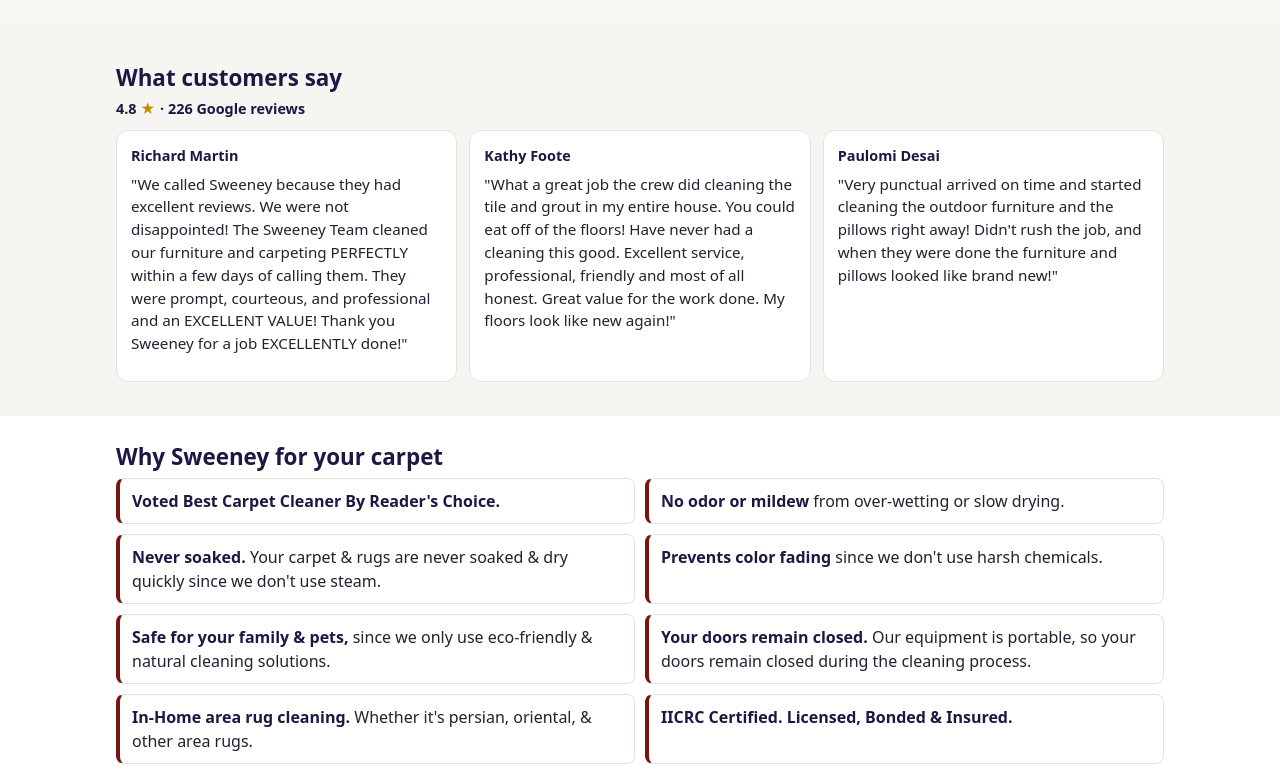
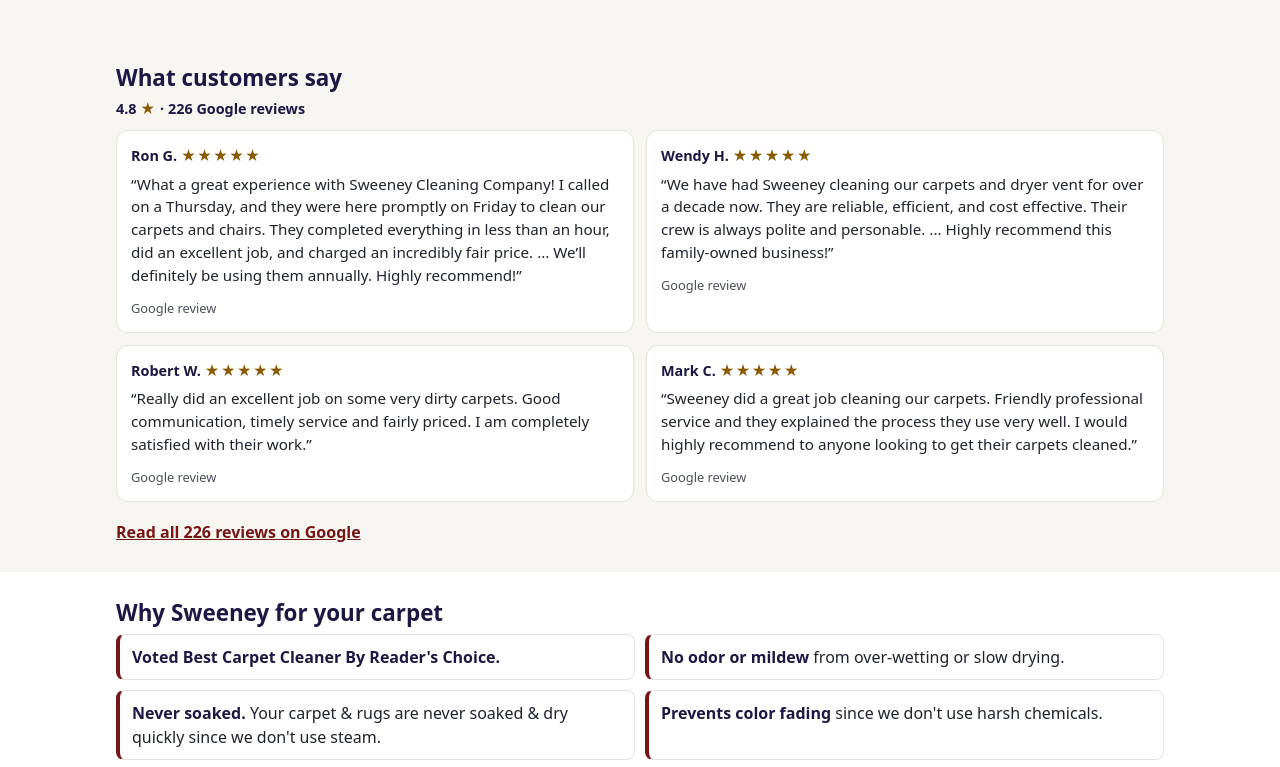
Before and after one commit to ggmedianote/lp-preview-c1, a plain HTML site: page index.html in a window 1280 px wide. Shown: the part 571-1338 px from the top of the page. Drawn offline with Linux system fonts and the light colour scheme.

Commit message:
Google reviews, calls only, site-verified claims

```diff
--- a/index.html
+++ b/index.html
@@ -36,7 +36,7 @@ header{border-bottom:1px solid var(--line);background:#fff}
 .btn-alt{background:#fff;color:var(--navy);border:2px solid var(--navy)}
 .hero{padding:14px 0 18px;background:linear-gradient(#fff,var(--bg))}
 .proof{font-size:.9rem;color:var(--mute);margin:0 0 10px}
-.stars{color:#c98a00;letter-spacing:1px}
+.stars{color:#8a5a00;letter-spacing:1px}
 .sub{color:var(--mute);margin-bottom:12px}
 .offer{background:var(--red);color:#fff;border-radius:12px;padding:12px 14px;margin:0 0 12px}
 .offer strong{display:block;font-size:1.5rem;line-height:1.1;font-weight:900}
@@ -55,6 +55,9 @@ section{padding:28px 0}
 .reviews{display:flex;gap:12px;overflow-x:auto;scroll-snap-type:x mandatory;padding-bottom:6px;-webkit-overflow-scrolling:touch}
 .rv{flex:0 0 86%;scroll-snap-align:start;background:#fff;border:1px solid var(--line);border-radius:12px;padding:14px}
 .rv p{font-size:.95rem}
+.rv{margin:0}
+.src{font-size:.8rem;color:var(--mute)}
+.more{margin:12px 0 0;font-weight:700}
 .rv .who{font-weight:700;color:var(--navy);font-size:.9rem;margin-bottom:6px}
 .why{list-style:none;padding:0;margin:0;display:grid;gap:10px}
 .why li{background:#fff;border:1px solid var(--line);border-left:4px solid var(--red);border-radius:8px;padding:10px 12px}
@@ -83,8 +86,7 @@ footer p{margin:0 0 6px}
  .cta{flex-direction:row}
  .cta .btn{width:auto;padding:0 28px}
  .hours{text-align:left}
- .rv{flex:1 1 0}
- .reviews{overflow:visible}
+ .reviews{display:grid;grid-template-columns:1fr 1fr;overflow:visible}
  .why{grid-template-columns:1fr 1fr}
  .steps{grid-template-columns:repeat(3,1fr)}
  .two{display:grid;grid-template-columns:1fr 1fr;gap:40px;align-items:start}
@@ -142,19 +144,28 @@ body.after .open-t{display:none}
   <h2 id="rv-h">What customers say</h2>
   <p class="proof"><b class="rating">4.8 <span class="stars">★</span> · 226 Google reviews</b></p>
   <div class="reviews">
-   <figure class="rv" style="margin:0">
-    <div class="who">Richard Martin</div>
-    <p>"We called Sweeney because they had excellent reviews. We were not disappointed! The Sweeney Team cleaned our furniture and carpeting PERFECTLY within a few days of calling them. They were prompt, courteous, and professional and an EXCELLENT VALUE! Thank you Sweeney for a job EXCELLENTLY done!"</p>
+   <figure class="rv">
+    <div class="who">Ron G. <span class="stars" aria-hidden="true">★★★★★</span></div>
+    <p>&#8220;What a great experience with Sweeney Cleaning Company! I called on a Thursday, and they were here promptly on Friday to clean our carpets and chairs. They completed everything in less than an hour, did an excellent job, and charged an incredibly fair price. ... We&#8217;ll definitely be using them annually. Highly recommend!&#8221;</p>
+    <div class="src">Google review</div>
    </figure>
-   <figure class="rv" style="margin:0">
-    <div class="who">Kathy Foote</div>
-    <p>"What a great job the crew did cleaning the tile and grout in my entire house. You could eat off of the floors! Have never had a cleaning this good. Excellent service, professional, friendly and most of all honest. Great value for the work done. My floors look like new again!"</p>
+   <figure class="rv">
+    <div class="who">Wendy H. <span class="stars" aria-hidden="true">★★★★★</span></div>
+    <p>&#8220;We have had Sweeney cleaning our carpets and dryer vent for over a decade now. They are reliable, efficient, and cost effective. Their crew is always polite and personable. ... Highly recommend this family-owned business!&#8221;</p>
+    <div class="src">Google review</div>
    </figure>
-   <figure class="rv" style="margin:0">
-    <div class="who">Paulomi Desai</div>
-    <p>"Very punctual arrived on time and started cleaning the outdoor furniture and the pillows right away! Didn't rush the job, and when they were done the furniture and pillows looked like brand new!"</p>
+   <figure class="rv">
+    <div class="who">Robert W. <span class="stars" aria-hidden="true">★★★★★</span></div>
+    <p>&#8220;Really did an excellent job on some very dirty carpets. Good communication, timely service and fairly priced. I am completely satisfied with their work.&#8221;</p>
+    <div class="src">Google review</div>
+   </figure>
+   <figure class="rv">
+    <div class="who">Mark C. <span class="stars" aria-hidden="true">★★★★★</span></div>
+    <p>&#8220;Sweeney did a great job cleaning our carpets. Friendly professional service and they explained the process they use very well. I would highly recommend to anyone looking to get their carpets cleaned.&#8221;</p>
+    <div class="src">Google review</div>
    </figure>
   </div>
+  <p class="more"><a href="https://www.google.com/maps/search/?api=1&amp;query=Sweeney%20Cleaning%20Co&amp;query_place_id=ChIJszD5Q0pBw4gRXaDYT0GDO-0" target="_blank" rel="noopener nofollow">Read all 226 reviews on Google</a></p>
  </div>
 </section>
 
```
